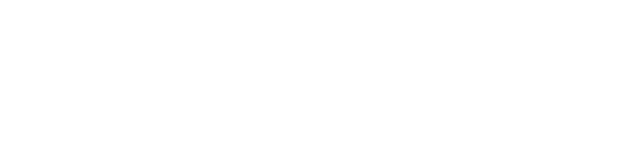
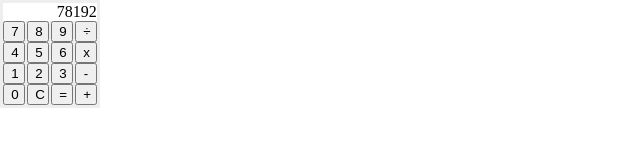
Before and after one commit to NirmalSubedi/odin-calculator, a plain HTML site: page index.html in a window 1280 px wide. Shown: the whole page, without its empty margins (0-640 px from the left). Drawn offline with Linux system fonts and the light colour scheme.

Commit message:
add html calculator with buttons

```diff
--- a/index.html
+++ b/index.html
@@ -8,6 +8,24 @@
     <script src="script.js" defer></script>
   </head>
   <body>
-
+    <div class="calculator">
+        <div class="display">78192</div>
+        <button class="seven">7</button>
+        <button class="eight">8</button>
+        <button class="nine">9</button>
+        <button class="divide">&divide;</button>
+        <button class="four">4</button>
+        <button class="five">5</button>
+        <button class="six">6</button>
+        <button class="multiply">x</button>
+        <button class="one">1</button>
+        <button class="two">2</button>
+        <button class="three">3</button>
+        <button class="subtract">-</button>
+        <button class="zero">0</button>
+        <button class="clear">C</button>
+        <button class="equal">=</button>
+        <button class="add">+</button>
+    </div>
   </body>
 </html>
--- a/style.css
+++ b/style.css
@@ -0,0 +1,23 @@
+*, *::before, *::after {
+    box-sizing: border-box;
+    margin: 0;
+}
+
+div.calculator {
+    display: flex;
+    flex-wrap: wrap;
+    width: 100px;
+    justify-content: space-between;
+    background-color: #eee;
+    padding: 0.2rem;
+}
+
+div.calculator > button {
+    width: 23%;
+}
+
+div.calculator > .display {
+    width: 100%;
+    text-align: right;
+    background-color: white;
+}
```
